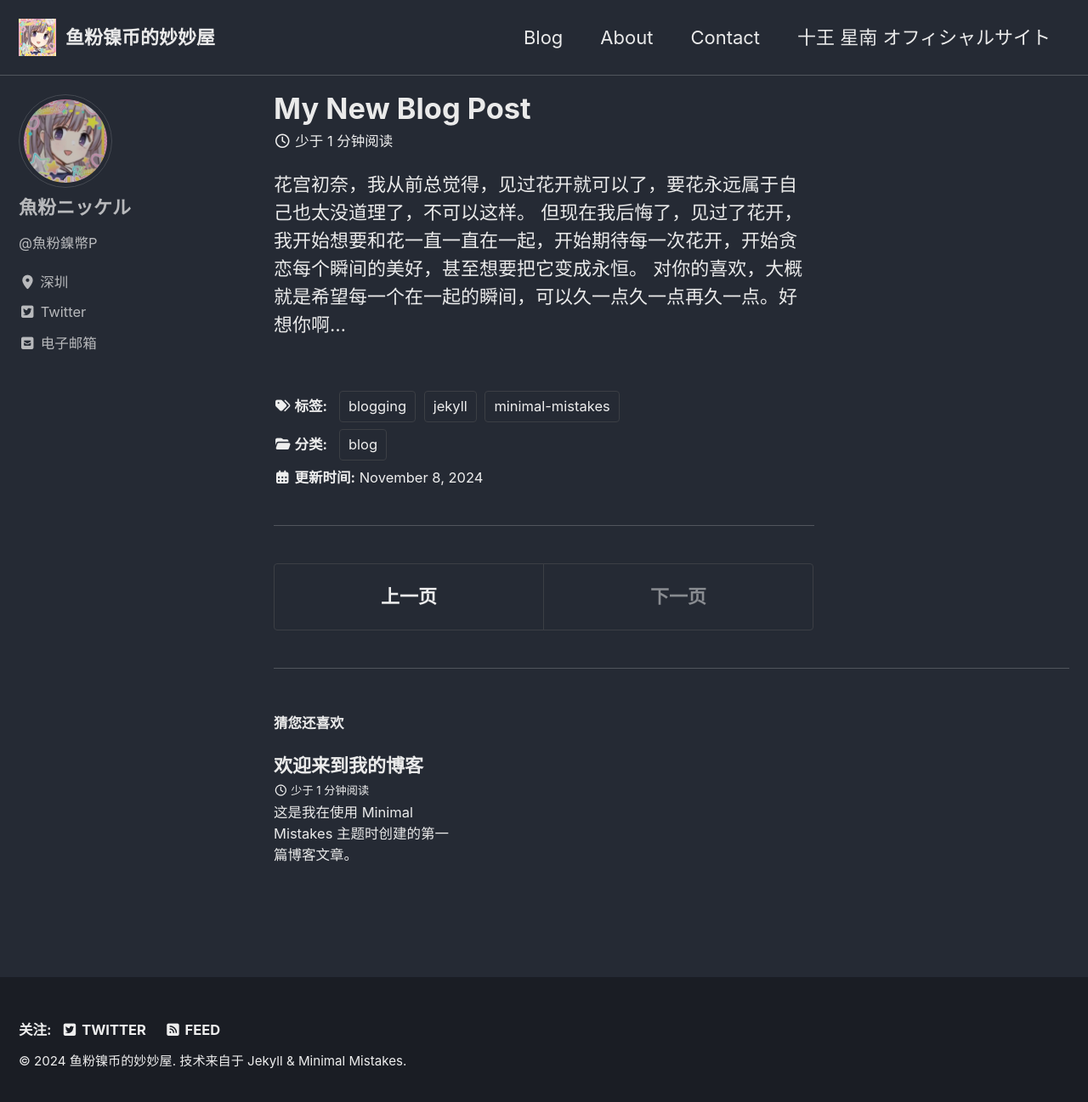
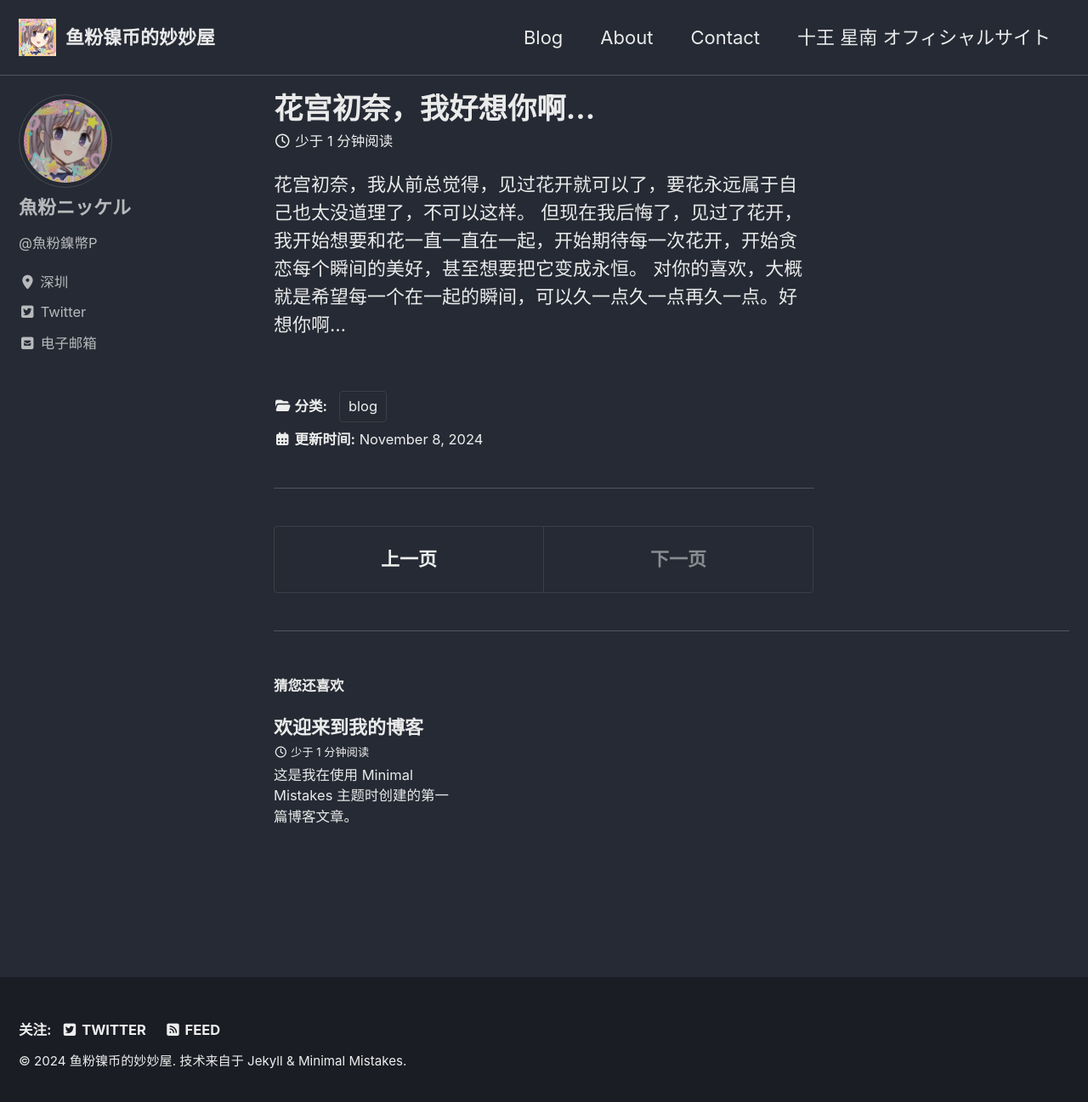
Before and after one commit to lilyknight39/lilyknight39.github.io, a Jekyll site: the page built from _posts/2024-11-08-my-new-blog-post.md, in a window 1280 px wide and 1305 px high. Shown: the top 1297 px of the window at 85% size. Built offline with Jekyll 4.4.1, drawn with Linux system fonts in a browser that asks for light colours; cached includes are drawn as plain includes.

Commit message:
Update 2024-11-08-my-new-blog-post.md

```diff
--- a/_posts/2024-11-08-my-new-blog-post.md
+++ b/_posts/2024-11-08-my-new-blog-post.md
@@ -1,11 +1,10 @@
 ---
-title: "My New Blog Post"
+layout: single
+title: "花宫初奈，我好想你啊..."
 date: 2024-11-08
 categories: blog
-layout: single
-tags: [jekyll, minimal-mistakes, blogging]
-excerpt: "花宫初奈，我好想你啊..."
 ---
+
 花宫初奈，我从前总觉得，见过花开就可以了，要花永远属于自己也太没道理了，不可以这样。
 但现在我后悔了，见过了花开，我开始想要和花一直一直在一起，开始期待每一次花开，开始贪恋每个瞬间的美好，甚至想要把它变成永恒。
 对你的喜欢，大概就是希望每一个在一起的瞬间，可以久一点久一点再久一点。好想你啊…
```
